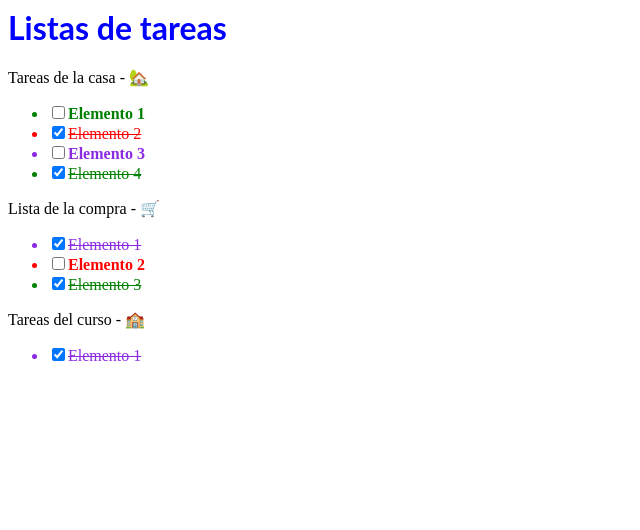
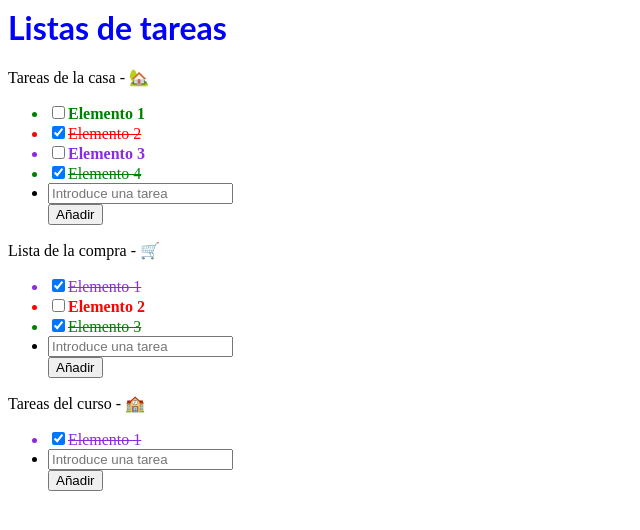
Before and after one commit to curso2022-03/React-primeros-pasos, a React (Create React App) app: page / in a window 1280 px wide. Shown: the top 530 px of the page, without its empty margins (0-640 px from the left). Built offline with nearby package versions, Linux system fonts and the light colour scheme.

Commit message:
1 file modified

```diff
--- a/src/components/Lista.jsx
+++ b/src/components/Lista.jsx
@@ -1,10 +1,11 @@
-import React from 'react';
+import React, { useState } from 'react';
 import ComponenteLista from './ComponenteLista';
 export function Lista(props) {
-  let listaComponentes = [];
+  const listaInicial = [];
+
   if (props.elementos !== undefined) {
     for (let i = 0; i < props.elementos.length; i++) {
-      listaComponentes.push(
+      listaInicial.push(
         <ComponenteLista
           done={props.elementos[i].done}
           texto={props.elementos[i].texto}
@@ -14,10 +15,24 @@
     }
   }
 
+  const [listaComponentes, setListaComponentes] = useState([listaInicial]);
+  const funcion = function addElement() {
+    const newLista = listaComponentes.concat(
+      <ComponenteLista done={false} texto={'Nueva Tarea'} />
+    );
+    setListaComponentes(newLista);
+  };
   return (
     <div>
       {props.titulo} - {props.icono}
-      <ul>{listaComponentes}</ul>
+      <ul>
+        {listaComponentes}
+        <li>
+          <input type="text" placeholder="Introduce una tarea" />
+          <br />
+          <button onClick={funcion}>Añadir</button>
+        </li>
+      </ul>
     </div>
   );
 }
```
